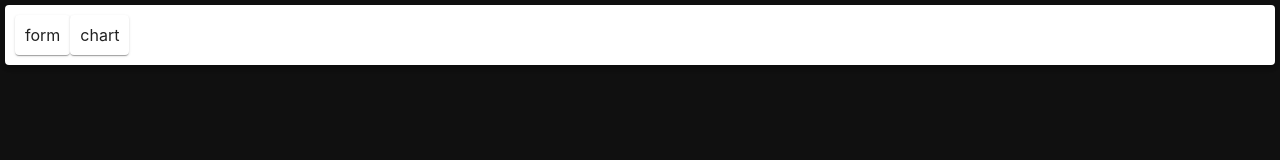
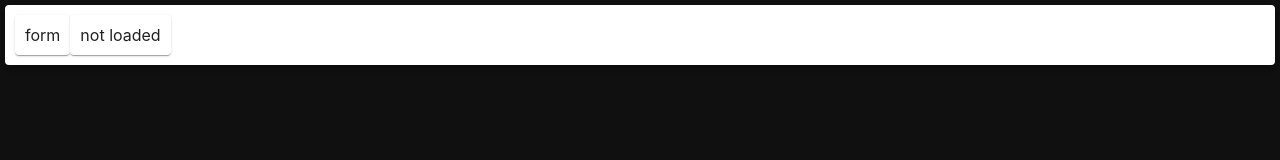
Before and after one commit to hotoku/example-react-chartjs, a React (Create React App) app: page / in a window 1280 px wide. Shown: the top 160 px of the page. Built offline with nearby package versions, Linux system fonts and the light colour scheme.

Commit message:
Introduce jotai

```diff
--- a/package.json
+++ b/package.json
@@ -13,6 +13,7 @@
     "@types/node": "^16.18.38",
     "@types/react": "^18.2.14",
     "@types/react-dom": "^18.2.6",
+    "jotai": "^2.2.1",
     "react": "^18.2.0",
     "react-dom": "^18.2.0",
     "react-scripts": "5.0.1",
--- a/src/App.tsx
+++ b/src/App.tsx
@@ -1,4 +1,5 @@
 import { Box, Paper } from "@mui/material";
+import { Suspense } from "react";
 import "./App.css";
 import ChartSheet from "./components/ChartSheet";
 import FormSheet from "./components/FormSheet";
@@ -9,7 +10,9 @@ function App() {
       <Paper elevation={3}>
         <Box className="content-base">
           <FormSheet />
-          <ChartSheet />
+          <Suspense fallback={<Box>loading ...</Box>}>
+            <ChartSheet />
+          </Suspense>
         </Box>
       </Paper>
     </Box>
--- /dev/null
+++ b/src/atoms.ts
@@ -0,0 +1,12 @@
+import { atom } from "jotai";
+
+const values = atom<Promise<number[]> | undefined>(undefined);
+
+export const asyncValues = atom(
+  async (get) => {
+    return await get(values);
+  },
+  (_, set, update: Promise<number[]>) => {
+    set(values, update);
+  }
+);
--- a/src/components/ChartSheet.css
+++ b/src/components/ChartSheet.css
@@ -1,3 +1,7 @@
 .chart-base {
   margin: 10px;
 }
+
+.chart-message {
+  margin: 10px;
+}
--- a/src/components/ChartSheet.tsx
+++ b/src/components/ChartSheet.tsx
@@ -1,11 +1,27 @@
 import { Paper, Box } from "@mui/material";
+import { useAtomValue } from "jotai";
+import { asyncValues } from "../atoms";
 
 import "./ChartSheet.css";
 
 function ChartSheet(): JSX.Element {
+  const values = useAtomValue(asyncValues);
+  if (values === undefined) {
+    return (
+      <Paper>
+        <Box className="chart-message">not loaded</Box>{" "}
+      </Paper>
+    );
+  }
   return (
     <Paper>
-      <Box className="chart-base">chart</Box>
+      <Box className="chart-base">
+        <ul>
+          {values.map((v, i) => {
+            return <li key={i}>{v}</li>;
+          })}
+        </ul>
+      </Box>
     </Paper>
   );
 }
```
Also changed, not shown: 1 other file (tests, documents, lock files or other folders).
